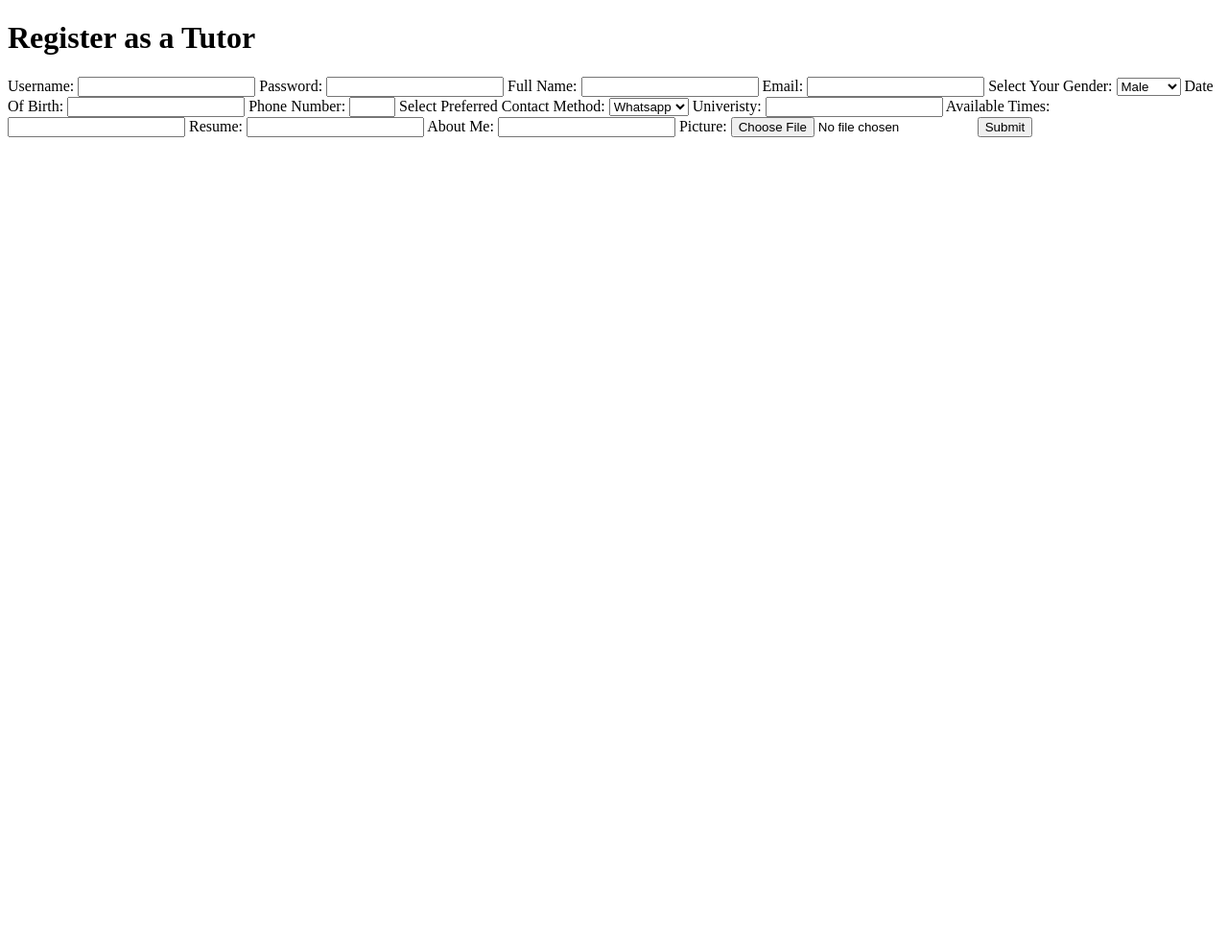
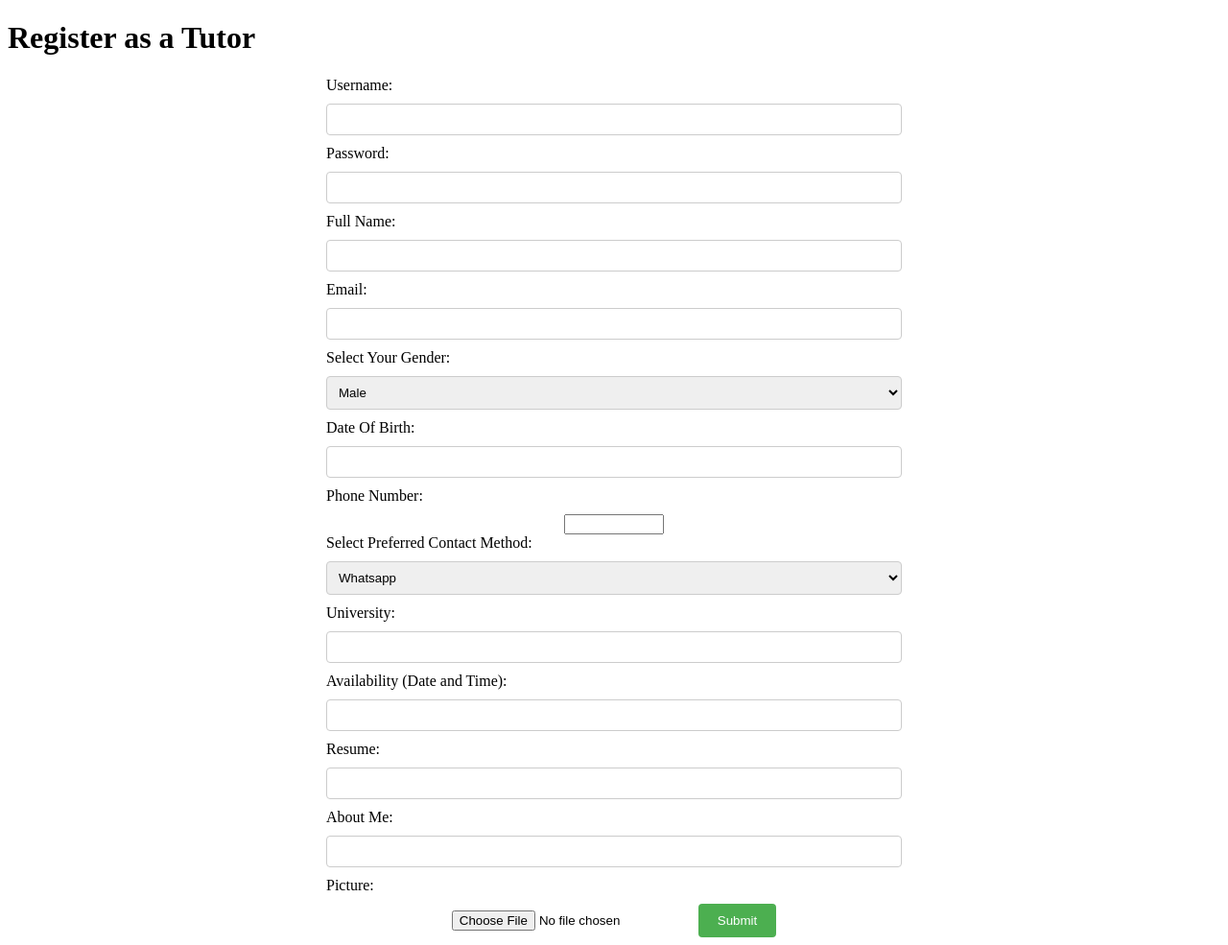
Before and after one commit to chiayinsame/AngelHack, a Django app: page /ryderz/tutorsignup/ in a window 1280 px wide. Shown: the whole page at 96% size. Before the commit the page ends 143 px from the top, so only its background shows below. Run offline with Django 4.2, Linux system fonts and the light colour scheme.

Commit message:
Styled tutor signup page

```diff
--- /dev/null
+++ b/ryderz/static/ryderz/tutor_signup.css
@@ -0,0 +1,35 @@
+form {
+  max-width: 600px;
+  margin: 0 auto;
+  text-align: center; /* Align form elements to the center */
+}
+/* Style form labels */
+label {
+  display: block;
+  margin-bottom: 10px;
+  text-align: left; /* Align labels to the left */
+}
+/* Style form inputs */
+input[type="text"],
+input[type="password"],
+input[type="email"],
+select,
+textarea {
+  width: 100%;
+  padding: 8px;
+  margin-bottom: 10px;
+  border: 1px solid #ccc;
+  border-radius: 4px;
+  box-sizing: border-box;
+}
+input[type="submit"] {
+  background-color: #4caf50;
+  color: white;
+  padding: 10px 20px;
+  border: none;
+  border-radius: 4px;
+  cursor: pointer;
+}
+input[type="submit"]:hover {
+  background-color: #45a049;
+}
--- a/ryderz/templates/ryderz/tutor_signup.html
+++ b/ryderz/templates/ryderz/tutor_signup.html
@@ -1,16 +1,18 @@
+{% load static %}
 <!DOCTYPE html>
 <html lang="en">
   <head>
-  <meta charset="UTF-8">
-  <meta name="viewport" content="width=device-width, initial-scale=1.0">
-  <title>Sign Up</title>
+    <meta charset="UTF-8" />
+    <meta name="viewport" content="width=device-width, initial-scale=1.0" />
+    <link rel="stylesheet" href="{% static 'ryderz/tutor_signup.css' %}" />
+    <title>Tutor Sign Up</title>
   </head>
+
   <body>
     <h1>Register as a Tutor</h1>
     <form action="{% url 'tutor_signup' %}" method="post">
-    {% csrf_token %}
-    {{ form }}
-    <input type="submit">
+      {% csrf_token %} {{ form }}
+      <input type="submit" />
     </form>
   </body>
 </html>
--- a/ryderz/views.py
+++ b/ryderz/views.py
@@ -20,10 +20,10 @@ class TeacherSignUpForm(forms.Form):
   email = forms.EmailField(max_length=256, label="Email")
   sex = forms.ChoiceField(choices=GENDERS, label='Select Your Gender')
   birthday = forms.DateField(label="Date Of Birth")
-  phone_number = forms.IntegerField(min_value=8, max_value=8, label="Phone Number")
+  phone_number = forms.IntegerField(min_value=80000000, max_value=99999999, label="Phone Number")
   contact_method = forms.ChoiceField(choices=CHOICES, label='Select Preferred Contact Method')
-  university = forms.CharField(max_length=256, label='Univeristy')
-  availability = forms.CharField(max_length=256, label='Available Times')
+  university = forms.CharField(max_length=256, label='University')
+  availability = forms.CharField(max_length=256, label='Availability (Date and Time)')
   resume = forms.CharField(max_length=1024, label='Resume')
   about_me = forms.CharField(max_length=1024, label='About Me')
   picture = forms.ImageField()
```
Lines whose indentation alone changed are shown as unchanged.
